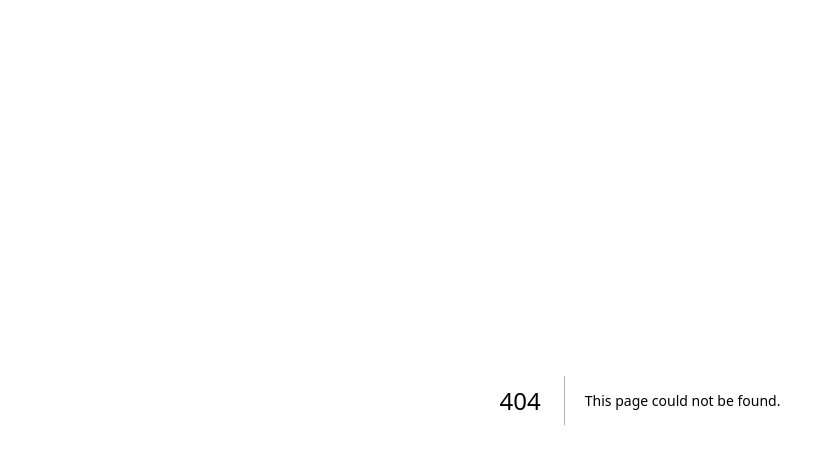
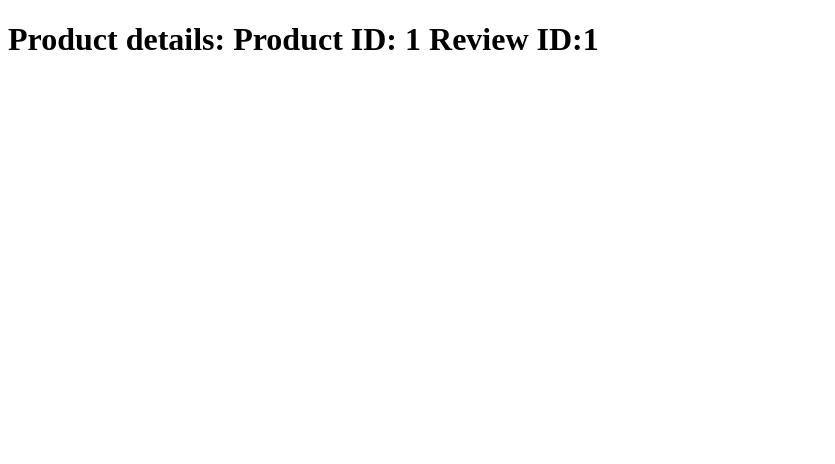
Before and after one commit to AaronBiswas/next-js-practice, a Next.js app: page /products/1/reviews/1 in a window 1280 px wide. Before the commit this address had no page. Shown: the top 464 px of the page, without its empty margins (0-835 px from the left). Built offline with nearby package versions, Linux system fonts and the light colour scheme.

Commit message:
Nested dynamic routes done

```diff
--- /dev/null
+++ b/src/app/products/[productId]/reviews/[reviewId]/page.tsx
@@ -0,0 +1,16 @@
+import React from "react";
+
+export default async function ReviewDetails({
+  params,
+}: {
+  params: Promise<{ productId: string; reviewId: string }>;
+}) {
+  const { productId, reviewId } = await params;
+  return (
+    <div>
+      <h1>
+        Product details: Product ID: {productId} Review ID:{reviewId}
+      </h1>
+    </div>
+  );
+}
```
